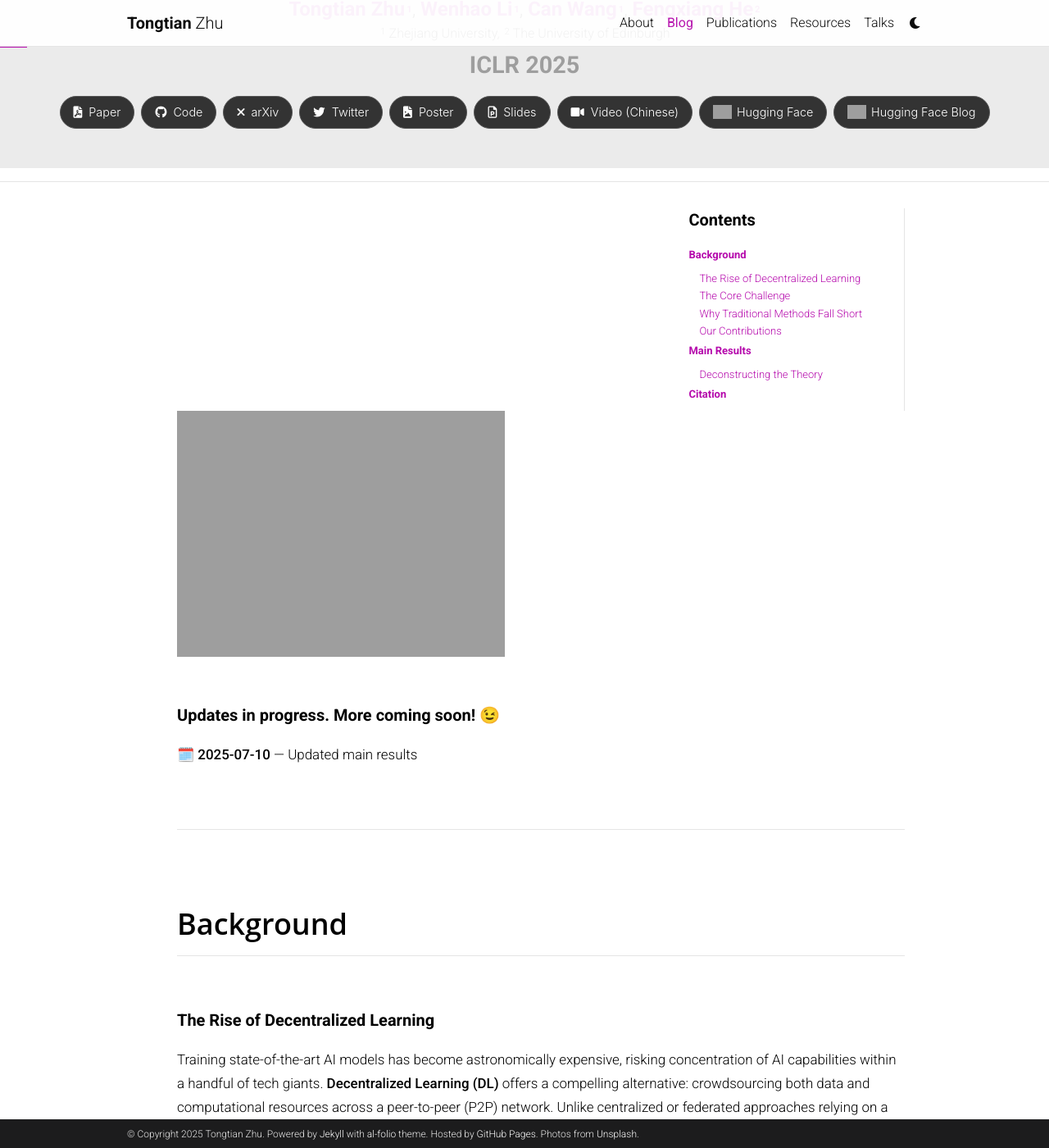
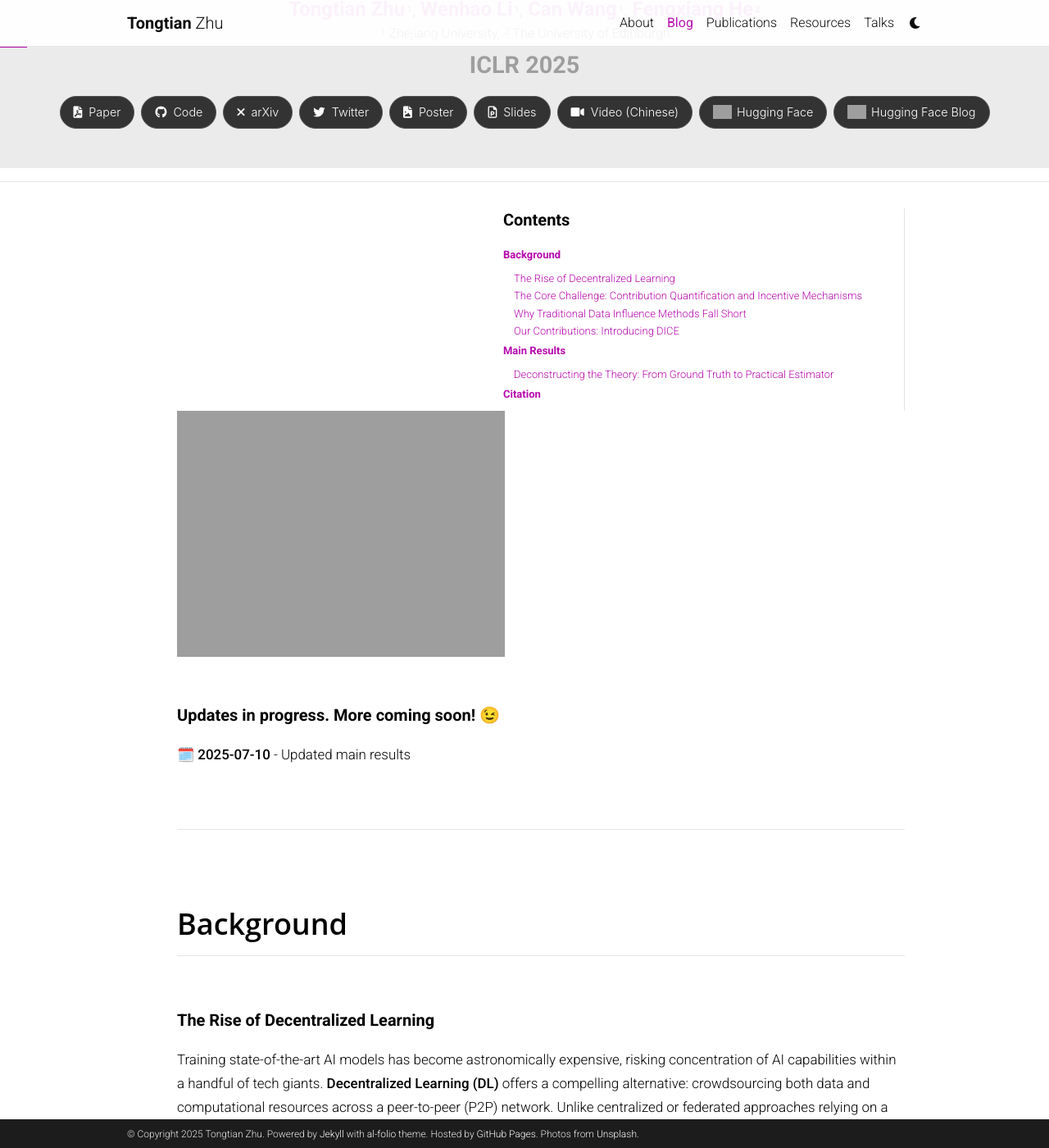
Before and after one commit to Raiden-Zhu/Raiden-Zhu.github.io, a Jekyll site: the page built from _posts/2025-03-15-DICE.md, in a window 1280 px wide and 1400 px high, scrolled down 255 px. Shown: the whole window at 82% size. Built offline with Jekyll 4.4.1, drawn with Linux system fonts in a browser that asks for light colours; comment, search, counter and statistics services are not loaded; a style sheet for code colours, icons or effects is not loaded; some of the changed text lies outside the part shown; grey boxes are pictures that could not be loaded.

Commit message:
fix: TOC positioning, links, typography, and technical accuracy
Format & Layout:
- Fix TOC position to stay on left side with grid-column override
- Update TOC subsection names to match actual section headings exactly
- This fixes broken hyperlinks for 'The Core Challenge', 'Why Traditional Methods', and 'Our Contributions'

Typography:
- Replace all em dashes (—) with regular hyphens (-) throughout the document
- Improves consistency and readability

Technical Content:
- Correct 'Curvature Creates Damped Decay' insight
- Now accurately explains that damped decay is primarily caused by W matrix
  (each entry ≤ 1, leading to multiplicative decay)
- Clarify that curvature term modulates/shapes influence propagation
- Previous version incorrectly attributed damping solely to curvature

```diff
--- a/_posts/2025-03-15-DICE.md
+++ b/_posts/2025-03-15-DICE.md
@@ -59,12 +59,12 @@
   - name: Background
     subsections:
       - name: The Rise of Decentralized Learning
-      - name: The Core Challenge
-      - name: Why Traditional Methods Fall Short
-      - name: Our Contributions
+      - name: "The Core Challenge: Contribution Quantification and Incentive Mechanisms"
+      - name: Why Traditional Data Influence Methods Fall Short
+      - name: "Our Contributions: Introducing DICE"
   - name: Main Results
     subsections:
-      - name: Deconstructing the Theory
+      - name: "Deconstructing the Theory: From Ground Truth to Practical Estimator"
   - name: Citation
 
 # Below is an example of injecting additional post-specific styles.
@@ -84,6 +84,13 @@
       grid-template-columns: [screen-start] 1fr [page-start kicker-start] 60px [middle-start] 60px [text-start kicker-end] 60px 60px 60px 60px 60px 60px 60px 60px 60px 60px [text-end gutter-start] 60px [middle-end] 60px [page-end gutter-end] 1fr [screen-end];
       grid-column-gap: 32px;
     }
+  }
+
+  /* --- Fix TOC Position (Keep on Left Side) --- */
+  d-contents {
+    grid-column: 1 / 4 !important;
+    justify-self: end !important;
+    align-self: start !important;
   }
 
   /* --- Main Article Layout --- */
@@ -170,7 +177,7 @@
 
 ### Updates in progress. More coming soon! 😉
 
-🗓️ **2025-07-10** — Updated main results
+🗓️ **2025-07-10** - Updated main results
 
 ---
 
@@ -191,7 +198,7 @@
 
 > **Why would rational participants contribute their valuable data and computational resources without a fair and transparent way to measure and reward their efforts?**
 
-Without addressing this question, decentralized learning risks suffering from the "tragedy of the commons"—participants may free-ride on others' contributions while minimizing their own efforts. This challenge is particularly acute in decentralized settings because:
+Without addressing this question, decentralized learning risks suffering from the "tragedy of the commons"-participants may free-ride on others' contributions while minimizing their own efforts. This challenge is particularly acute in decentralized settings because:
 
 1. **No central authority exists** to monitor or enforce fair participation
 2. **Heterogeneous contributions** vary significantly across participants in both quantity and quality
@@ -201,7 +208,7 @@
 
 **But how should we measure contributions?** While superficial metrics like GPU uptime or data quantity are easy to track, they fail to capture what truly matters: *the actual impact on learning outcomes*. A node providing 1000 low-quality or mislabeled data points contributes far less than one providing 100 high-quality, informative samples. Similarly, a node with high uptime but poor data has limited real value.
 
-This insight leads us to **data influence**—a principled approach to measuring the causal impact of each data point on model performance. Data influence directly quantifies how much a specific piece of training data affects the final model's predictions, making it an ideal metric for contribution assessment in collaborative learning.
+This insight leads us to **data influence**-a principled approach to measuring the causal impact of each data point on model performance. Data influence directly quantifies how much a specific piece of training data affects the final model's predictions, making it an ideal metric for contribution assessment in collaborative learning.
 
 ### Why Traditional Data Influence Methods Fall Short
 
@@ -211,7 +218,7 @@
 
 **1. Multiple Models, Not One:** In decentralized learning, there is no single global model. Each participant maintains their own local model, and the notion of "model performance" becomes ambiguous. Whose model should we evaluate? How do we aggregate influence across different models?
 
-**2. Dynamic, Cascading Influence:** More fundamentally, data influence in decentralized learning is not static—it **cascades** through the network. When a node performs a local update using its data, this change propagates to its neighbors through gossip communication. These neighbors then pass the influence to *their* neighbors, creating a **ripple effect** that spreads across the entire network over time.
+**2. Dynamic, Cascading Influence:** More fundamentally, data influence in decentralized learning is not static-it **cascades** through the network. When a node performs a local update using its data, this change propagates to its neighbors through gossip communication. These neighbors then pass the influence to *their* neighbors, creating a **ripple effect** that spreads across the entire network over time.
 
 <div class="custom-box" style="background-color: #fff9e6; border-left-color: #ff9800;">
   <h4>💡 The Ripple Effect Analogy</h4>
@@ -227,7 +234,7 @@
 
 This work introduces **DICE (Data Influence Cascade in dEcentralized learning)**, the first comprehensive framework for measuring data influence in fully decentralized learning systems. Our key contributions span three dimensions:
 
-**Conceptually**, we establish a customer-centric perspective for defining data value in decentralized settings. Inspired by management theory <d-cite key="drucker1985innovation"></d-cite>, we recognize that when a node shares its model update, *its neighbors are the customers*. Therefore, data influence should be measured by the impact on these receiving nodes' test performance—not by the contributing node itself.
+**Conceptually**, we establish a customer-centric perspective for defining data value in decentralized settings. Inspired by management theory <d-cite key="drucker1985innovation"></d-cite>, we recognize that when a node shares its model update, *its neighbors are the customers*. Therefore, data influence should be measured by the impact on these receiving nodes' test performance-not by the contributing node itself.
 
 **Theoretically**, we develop a rigorous mathematical framework that:
 - Defines the "ground truth" multi-hop influence through recursive leave-one-out retraining across the network
@@ -286,7 +293,7 @@
 
 ### **Layer 1: Defining the Ground Truth** 🎯
 
-Before we can approximate influence, we must first define what we're approximating—the ideal, "gold standard" measure of data influence. In decentralized learning, this requires carefully reasoning about causality: *What would change if a particular data point were removed?*
+Before we can approximate influence, we must first define what we're approximating-the ideal, "gold standard" measure of data influence. In decentralized learning, this requires carefully reasoning about causality: *What would change if a particular data point were removed?*
 
 **Definition 1 (One-hop Ground-truth Influence)**
 
@@ -302,7 +309,7 @@
 
 **Definition 2 (Multi-hop Ground-truth Influence)**
 
-The influence doesn't stop at immediate neighbors—it cascades through the network. The $$ r $$-hop ground-truth influence extends the counterfactual reasoning recursively:
+The influence doesn't stop at immediate neighbors-it cascades through the network. The $$ r $$-hop ground-truth influence extends the counterfactual reasoning recursively:
 
 $$
 \mathcal{I}_{\mathrm{DICE-GT}}^{(r)}(\boldsymbol{z}_j^t, \boldsymbol{z}') = \sum_{k \in \mathcal{N}_{\mathrm{out}}^{(r)}(j)} q_k \left[ L(\boldsymbol{\theta}_k^{t+r,-j}; \boldsymbol{z}') - L(\boldsymbol{\theta}_k^{t+r}; \boldsymbol{z}') \right]
@@ -310,7 +317,7 @@
 
 where $$ \mathcal{N}_{\mathrm{out}}^{(r)}(j) $$ denotes all nodes reachable from $$ j $$ within $$ r $$ hops, and $$ q_k $$ is a weighting factor (e.g., sampling probability).
 
-**Intuition**: This aggregates influence across all nodes within an $$ r $$-hop neighborhood. The counterfactual $$ \boldsymbol{\theta}_k^{t+r,-j} $$ requires retraining the *entire network* for $$ r $$ rounds without $$ \boldsymbol{z}_j^t $$—an exponentially expensive operation that makes direct computation infeasible in practice.
+**Intuition**: This aggregates influence across all nodes within an $$ r $$-hop neighborhood. The counterfactual $$ \boldsymbol{\theta}_k^{t+r,-j} $$ requires retraining the *entire network* for $$ r $$ rounds without $$ \boldsymbol{z}_j^t $$-an exponentially expensive operation that makes direct computation infeasible in practice.
 
 ### **Layer 2: Building a Computable Bridge** 🌉
 
@@ -341,13 +348,13 @@
 <div class="custom-box" style="background-color: #f0f8ff; border-left-color: #0066cc; padding: 1.2em;">
   <h4 style="margin-bottom: 0.8em;">🧩 The Four Pillars of Cascading Influence</h4>
 
-  <p style="margin-bottom: 0.5em;"><strong>1. Optimization Term 💧 — Source of Influence:</strong> $$ \Delta_j(\boldsymbol{\theta}_j^t, \boldsymbol{z}_j^t) $$ | The initial "push" that data gives to its local model.</p>
+  <p style="margin-bottom: 0.5em;"><strong>1. Optimization Term 💧 - Source of Influence:</strong> $$ \Delta_j(\boldsymbol{\theta}_j^t, \boldsymbol{z}_j^t) $$ | The initial "push" that data gives to its local model.</p>
 
-  <p style="margin-bottom: 0.5em;"><strong>2. Communication Term 🌐 — Propagation Path:</strong> $$ \prod_{s=1}^{\rho} \boldsymbol{W}_{k_s, k_{s-1}}^{t+s-1} $$ | Tracks the path influence takes through the network topology.</p>
+  <p style="margin-bottom: 0.5em;"><strong>2. Communication Term 🌐 - Propagation Path:</strong> $$ \prod_{s=1}^{\rho} \boldsymbol{W}_{k_s, k_{s-1}}^{t+s-1} $$ | Tracks the path influence takes through the network topology.</p>
 
-  <p style="margin-bottom: 0.5em;"><strong>3. Curvature Term 🔍 — Influence Modulator:</strong> $$ \prod_{s=2}^{\rho} \left( \boldsymbol{I} - \eta^{t+s-1} \boldsymbol{H} \right) $$ | Loss landscape curvature actively shapes, dampens, or amplifies the passing influence signal.</p>
+  <p style="margin-bottom: 0.5em;"><strong>3. Curvature Term 🔍 - Influence Modulator:</strong> $$ \prod_{s=2}^{\rho} \left( \boldsymbol{I} - \eta^{t+s-1} \boldsymbol{H} \right) $$ | Loss landscape curvature actively shapes, dampens, or amplifies the passing influence signal.</p>
 
-  <p style="margin-bottom: 0.5em;"><strong>4. Test Gradient 📏 — Impact Measurement:</strong> $$ \nabla L(\boldsymbol{\theta}_{k_\rho}^{t+\rho}; \boldsymbol{z}') $$ | The "probe" that measures final influence by checking how the cascaded update affects test loss at the destination.</p>
+  <p style="margin-bottom: 0.5em;"><strong>4. Test Gradient 📏 - Impact Measurement:</strong> $$ \nabla L(\boldsymbol{\theta}_{k_\rho}^{t+\rho}; \boldsymbol{z}') $$ | The "probe" that measures final influence by checking how the cascaded update affects test loss at the destination.</p>
 
   <p style="margin-top: 0.8em; padding-top: 0.8em; border-top: 1px solid #d0e0f0;"><strong>The Complete Picture:</strong> Data influence is born at the source node (optimization), travels through the network topology (communication), gets modulated by intermediate nodes' learning landscapes (curvature), and is ultimately measured by its impact on test performance (test gradient).</p>
 </div>
@@ -356,13 +363,13 @@
 
 1. **Topology Determines Power**: The communication term reveals that network position matters enormously. Nodes with high out-degree or centrality can amplify their data's influence across the network. This explains why identical data at different nodes can have vastly different global impact.
 
-2. **Curvature Creates Damped Decay**: The curvature term acts as a natural "friction" on influence propagation. When $$ \eta \boldsymbol{H} \approx \boldsymbol{I} $$, the term $$ (\boldsymbol{I} - \eta \boldsymbol{H}) $$ becomes small, creating exponential decay with the number of hops. This ensures influence remains **localized** rather than spreading indefinitely.
+2. **Influence Cascades with Damped Decay**: The communication matrix $$ \boldsymbol{W} $$ creates a natural damping effect on influence propagation. Since each entry of $$ \boldsymbol{W} $$ is at most 1 (and typically less), the multiplicative cascade $$ \prod \boldsymbol{W} $$ leads to exponential decay with the number of hops. Additionally, the curvature term acts as a modulating "friction" that further shapes how influence propagates. Together, these ensure influence remains **localized** rather than spreading indefinitely.
 
 3. **Dynamic, State-Dependent Influence**: Unlike centralized settings where data influence is static, DICE reveals that influence in decentralized learning is fundamentally *dynamic*. The same data can have different influence at different times, depending on the evolving loss landscapes of intermediate nodes.
 
 ---
 
-### **Layer 4: From Theory to Practice—Proximal Influence** ⚡
+### **Layer 4: From Theory to Practice-Proximal Influence** ⚡
 
 The full multi-hop theory is powerful but can be expensive to compute for large $$ r $$. For practical applications, we introduce a lightweight metric that captures the most immediate and significant influence relationships.
 
@@ -388,7 +395,7 @@
 
   <p><strong>Solution with Proximal Influence:</strong> Each node computes proximal influence for all its neighbors. Honest nodes observe that malicious neighbors consistently produce <em>negative</em> influence (increasing test loss rather than decreasing it). By setting a simple threshold (e.g., exclude neighbors with influence < 0), honest nodes can autonomously prune malicious connections.</p>
 
-  <p><strong>Result:</strong> Within a few communication rounds, malicious nodes become isolated, and the network self-heals—all without centralized coordination. This demonstrates DICE's power for building <strong>robust, self-governing decentralized systems</strong>.</p>
+  <p><strong>Result:</strong> Within a few communication rounds, malicious nodes become isolated, and the network self-heals-all without centralized coordination. This demonstrates DICE's power for building <strong>robust, self-governing decentralized systems</strong>.</p>
 </div>
 
 ## Citation
```
